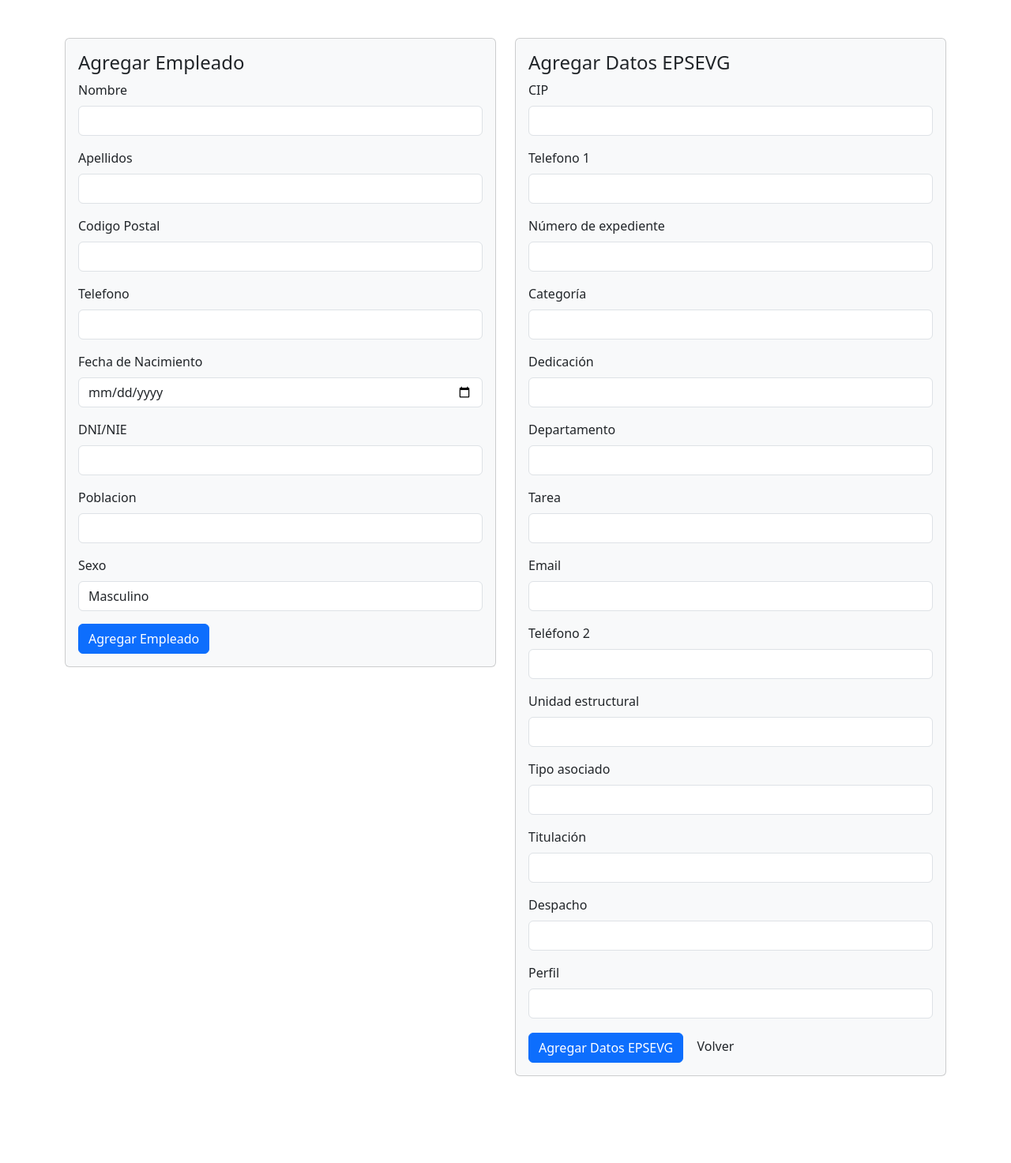
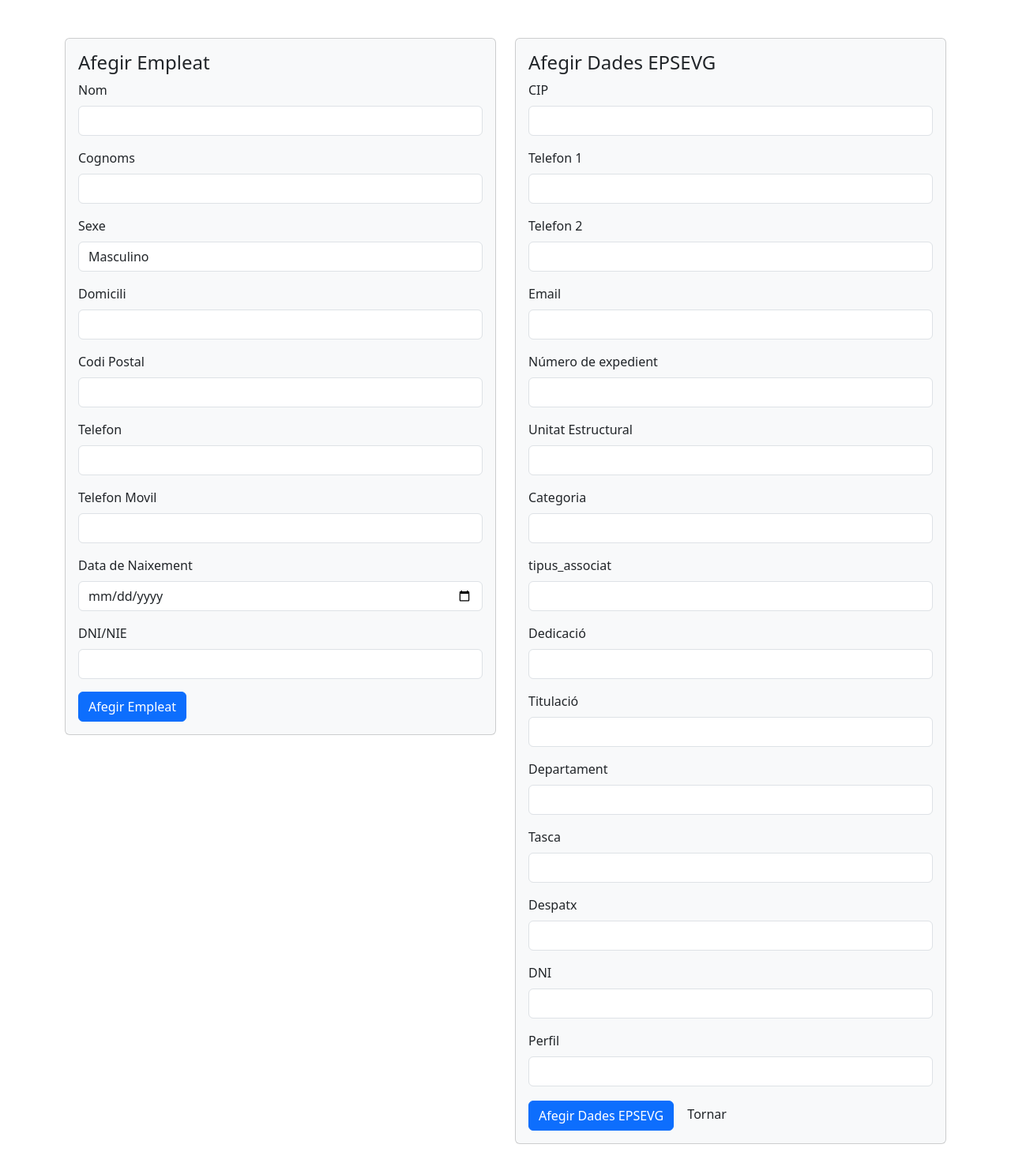
Before and after one commit to mohmdnia/proyecto-php, a PHP site: page /agregar.php in a window 1280 px wide. Shown: the part 166-1639 px from the top of the page at 79% size. Before the commit the page ends 1529 px from the top, so only its background shows below. Run offline with PHP 8.4, Linux system fonts and the light colour scheme; a stand-in replaces the project's code that opens the database connection.

Commit message:
Mejoras de sql

```diff
--- a/app/vistas/agregar.php
+++ b/app/vistas/agregar.php
@@ -6,23 +6,24 @@ include_once "header.php";
 
 // verificar envio formulario
 if ($_SERVER["REQUEST_METHOD"] == "POST") {
-    $nombre = isset($_POST['nombre']) ? $_POST['nombre'] : '';
-    $apellido = isset($_POST['apellido']) ? $_POST['apellido'] : '';
-    $codigo_postal = isset($_POST['codigo_postal']) ? $_POST['codigo_postal'] : '';
-    $telefono = isset($_POST['telefono']) ? $_POST['telefono'] : '';
-    $fecha_nacimiento = isset($_POST['fecha_nacimiento']) ? $_POST['fecha_nacimiento'] : '';
-    $dni_nie = isset($_POST['dni_nie']) ? $_POST['dni_nie'] : '';
-    $poblacion = isset($_POST['poblacion']) ? $_POST['poblacion'] : '';
-    $sexo = isset($_POST['sexo']) ? $_POST['sexo'] : '';
+    $nom = isset($_POST['nom']) ? $_POST['nom'] : '';
+    $cognoms = isset($_POST['cognoms']) ? $_POST['cognoms'] : '';
+    $cp = isset($_POST['cp']) ? $_POST['cp'] : '';
+    $telefon = isset($_POST['telefon']) ? $_POST['telefon'] : '';
+    $telf_movil = isset($_POST['telf_movil']) ? $_POST['telf_movil'] : '';
+    $data_naixement = isset($_POST['data_naixement']) ? $_POST['data_naixement'] : '';
+    $dni = isset($_POST['dni']) ? $_POST['dni'] : '';
+    $poblacio = isset($_POST['poblacio']) ? $_POST['poblacio'] : '';
+    $sexe = isset($_POST['sexe']) ? $_POST['sexe'] : '';
 
     // Insertar los datos
-    $sql = "INSERT INTO 340_personal (nombre, apellido, codigo_postal, telefono, fecha_nacimiento, dni_nie, poblacion, sexo)
-            VALUES ('$nombre', '$apellido', '$codigo_postal', '$telefono', '$fecha_nacimiento', '$dni_nie', '$poblacion', '$sexo')";
+            $sql = "INSERT INTO 340_personal (nom, cognoms, cp, telefon, telf_movil, data_naixement, dni, poblacio, sexe)
+            VALUES ('$nom', '$cognoms', '$cp', '$telefon', '$telf_movil', '$data_naixement', '$dni', '$poblacio', '$sexe')";
 
 
     if (mysqli_query($conn, $sql)) {
         // Mensaje de exito
-        $_SESSION['message'] = 'Datos personales agregados con éxito.';
+        $_SESSION['message'] = 'Dades personals afegides amb éxit.';
         $_SESSION['message_type'] = 'success';
 
         // Redirección al index
@@ -31,9 +32,9 @@ if ($_SERVER["REQUEST_METHOD"] == "POST") {
 
     } else {
         // Mensaje de error
-        error_log("Error al ejecutar la consulta SQL: " . mysqli_error($conn));
+        error_log("Error al executar la consulta SQL: " . mysqli_error($conn));
 
-        $_SESSION['message'] = 'Ocurrió un error al agregar los datos. Por favor, inténtalo de nuevo.';
+        $_SESSION['message'] = 'Sha produït un error en afegir les dades. Si us plau, torna-ho a intentar.';
         $_SESSION['message_type'] = 'danger';
 
         header('Location: agregar.php');
@@ -86,52 +87,58 @@ if ($_SERVER["REQUEST_METHOD"] == "POST") {
         <!-- Formulario de agregar datos personales empleado -->
         <div class="col-md-6 mb-4">
             <div class="card bg-light p-3">
-                <h4>Agregar Empleado</h3>
+                <h4>Afegir Empleat</h3>
                 <form method="POST" action="agregar.php">
                     <div class="mb-3">
-                        <label for="nombre" class="form-label">Nombre</label>
-                        <input type="text" class="form-control" name="nombre" id="nombre" required>
+                        <label for="nom" class="form-label">Nom</label>
+                        <input type="text" class="form-control" name="nom" id="nom" required>
                     </div>
 
                     <div class="mb-3">
-                        <label for="apellido" class="form-label">Apellidos</label>
-                        <input type="text" class="form-control" name="apellido" id="apellido" required>
+                        <label for="cognoms" class="form-label">Cognoms</label>
+                        <input type="text" class="form-control" name="cognoms" id="cognoms" required>
                     </div>
 
                     <div class="mb-3">
-                        <label for="codigo_postal" class="form-label">Codigo Postal</label>
-                        <input type="text" class="form-control" name="codigo_postal" id="codigo_postal" required>
-                    </div>
-
-                    <div class="mb-3">
-                        <label for="telefono" class="form-label">Telefono</label>
-                        <input type="text" class="form-control" name="telefono" id="telefono" required>
-                    </div>
-
-                    <div class="mb-3">
-                        <label for="fecha_nacimiento" class="form-label">Fecha de Nacimiento</label>
-                        <input type="date" class="form-control" name="fecha_nacimiento" id="fecha_nacimiento" required>
-                    </div>
-
-                    <div class="mb-3">
-                        <label for="dni_nie" class="form-label">DNI/NIE</label>
-                        <input type="text" class="form-control" name="dni_nie" id="dni_nie" required>
-                    </div>
-
-                    <div class="mb-3">
-                        <label for="poblacion" class="form-label">Poblacion</label>
-                        <input type="text" class="form-control" name="poblacion" id="poblacion" required>
-                    </div>
-
-                    <div class="mb-3">
-                        <label for="sexo" class="form-label">Sexo</label>
+                        <label for="sexo" class="form-label">Sexe</label>
                         <select class="form-control" name="sexo" id="sexo" required>
                             <option value="M">Masculino</option>
                             <option value="F">Femenino</option>
                         </select>
                     </div>
 
-                    <button type="submit" class="btn btn-primary">Agregar Empleado</button>
+                    <div class="mb-3">
+                        <label for="poblacion" class="form-label">Domicili</label>
+                        <input type="text" class="form-control" name="poblacion" id="poblacion" required>
+                    </div>
+
+                    <div class="mb-3">
+                        <label for="cp" class="form-label">Codi Postal</label>
+                        <input type="text" class="form-control" name="cp" id="cp" required>
+                    </div>
+
+                    <div class="mb-3">
+                        <label for="telefon" class="form-label">Telefon</label>
+                        <input type="text" class="form-control" name="telefon" id="telefon" required>
+                    </div>
+
+                    <div class="mb-3">
+                        <label for="telf_movil" class="form-label">Telefon Movil</label>
+                        <input type="text" class="form-control" name="telf_movil" id="telf_movil" required>
+                    </div>
+
+
+                    <div class="mb-3">
+                        <label for="data_naixement" class="form-label">Data de Naixement</label>
+                        <input type="date" class="form-control" name="data_naixement" id="data_naixement" required>
+                    </div>
+
+                    <div class="mb-3">
+                        <label for="dni" class="form-label">DNI/NIE</label>
+                        <input type="text" class="form-control" name="dni" id="dni" required>
+                    </div>
+
+                    <button type="submit" class="btn btn-primary">Afegir Empleat</button>
                 </form>
             </div>
         </div>
@@ -139,7 +146,8 @@ if ($_SERVER["REQUEST_METHOD"] == "POST") {
         <!-- Formulario de agregar datos EPSEVG -->
         <div class="col-md-6 mb-4">
             <div class="card bg-light p-3">
-                <h4>Agregar Datos EPSEVG</h3>
+                <h4>Afegir Dades EPSEVG</h3>
+
                 <form method="POST" action="agregar.php">
                     <div class="mb-3">
                         <label for="cip" class="form-label">CIP</label>
@@ -147,33 +155,13 @@ if ($_SERVER["REQUEST_METHOD"] == "POST") {
                     </div>
 
                     <div class="mb-3">
-                        <label for="telefono_1" class="form-label">Telefono 1</label>
-                        <input type="text" class="form-control" name="telefono_1" id="telefono_1" required>
+                        <label for="telf1" class="form-label">Telefon 1</label>
+                        <input type="text" class="form-control" name="telf1" id="telf1" required>
                     </div>
 
                     <div class="mb-3">
-                        <label for="num_expediente" class="form-label">Número de expediente</label>
-                        <input type="text" class="form-control" name="num_expediente" id="num_expediente" required>
-                    </div>
-
-                    <div class="mb-3">
-                        <label for="categoria" class="form-label">Categoría</label>
-                        <input type="text" class="form-control" name="categoria" id="categoria" required>
-                    </div>
-
-                    <div class="mb-3">
-                        <label for="dedicacion" class="form-label">Dedicación</label>
-                        <input type="text" class="form-control" name="dedicacion" id="dedicacion" required>
-                    </div>
-
-                    <div class="mb-3">
-                        <label for="departamento" class="form-label">Departamento</label>
-                        <input type="text" class="form-control" name="departamento" id="departamento" required>
-                    </div>
-
-                    <div class="mb-3">
-                        <label for="tarea" class="form-label">Tarea</label>
-                        <input type="text" class="form-control" name="tarea" id="tarea" required>
+                        <label for="telf2" class="form-label">Telefon 2</label>
+                        <input type="text" class="form-control" name="telf2" id="telf2" required>
                     </div>
 
                     <div class="mb-3">
@@ -182,28 +170,53 @@ if ($_SERVER["REQUEST_METHOD"] == "POST") {
                     </div>
 
                     <div class="mb-3">
-                        <label for="telefono_2" class="form-label">Teléfono 2</label>
-                        <input type="text" class="form-control" name="telefono_2" id="telefono_2" required>
+                        <label for="numero_expedient" class="form-label">Número de expedient</label>
+                        <input type="text" class="form-control" name="numero_expedient" id="numero_expedient" required>
                     </div>
 
                     <div class="mb-3">
-                        <label for="unidad_estructural" class="form-label">Unidad estructural</label>
-                        <input type="text" class="form-control" name="unidad_estructural" id="unidad_estructural" required>
+                        <label for="unitat_estructural" class="form-label">Unitat Estructural</label>
+                        <input type="text" class="form-control" name="categoria" id="categoria" required>
                     </div>
 
                     <div class="mb-3">
-                        <label for="tipo_asociado" class="form-label">Tipo asociado</label>
-                        <input type="text" class="form-control" name="tipo_asociado" id="tipo_asociado" required>
+                        <label for="categoria" class="form-label">Categoria</label>
+                        <input type="text" class="form-control" name="categoria" id="categoria" required>
                     </div>
 
                     <div class="mb-3">
-                        <label for="titulacion" class="form-label">Titulación</label>
-                        <input type="text" class="form-control" name="titulacion" id="titulacion" required>
+                        <label for="tipus_associat" class="form-label">tipus_associat</label>
+                        <input type="text" class="form-control" name="tipus_associat" id="tipus_associat" required>
                     </div>
 
                     <div class="mb-3">
-                        <label for="despacho" class="form-label">Despacho</label>
-                        <input type="text" class="form-control" name="despacho" id="despacho" required>
+                        <label for="dedicacio" class="form-label">Dedicació</label>
+                        <input type="text" class="form-control" name="dedicacio" id="dedicacio" required>
+                    </div>
+
+                    <div class="mb-3">
+                        <label for="titulacio" class="form-label">Titulació</label>
+                        <input type="text" class="form-control" name="titulacio" id="titulacio" required>
+                    </div>
+
+                    <div class="mb-3">
+                        <label for="departament" class="form-label">Departament</label>
+                        <input type="text" class="form-control" name="departament" id="departament" required>
+                    </div>
+
+                    <div class="mb-3">
+                        <label for="tasca" class="form-label">Tasca</label>
+                        <input type="text" class="form-control" name="tasca" id="tasca" required>
+                    </div>
+
+                    <div class="mb-3">
+                        <label for="despatx" class="form-label">Despatx</label>
+                        <input type="text" class="form-control" name="despatx" id="despatx" required>
+                    </div>
+
+                    <div class="mb-3">
+                        <label for="dni" class="form-label">DNI</label>
+                        <input type="text" class="form-control" name="dni" id="dni" required>
                     </div>
 
                     <div class="mb-3">
@@ -211,11 +224,11 @@ if ($_SERVER["REQUEST_METHOD"] == "POST") {
                         <input type="text" class="form-control" name="perfil" id="perfil" required>
                     </div>
 
-                    <button type="submit" class="btn btn-primary">Agregar Datos EPSEVG</button>
+                    <button type="submit" class="btn btn-primary">Afegir Dades EPSEVG</button>
 
                     <!-- Boton para volver al indice -->
                     <div class="d-inline-flex gap-1">
-                            <a href="index.php" class="btn" role="button" data-bs-toggle="button"> Volver</a>
+                        <a href="index.php" class="btn" role="button" data-bs-toggle="button">Tornar</a>
                     </div>
 
                 </form>
```
Also changed, not shown: app/vistas/index.php (+86 -135 lines).
